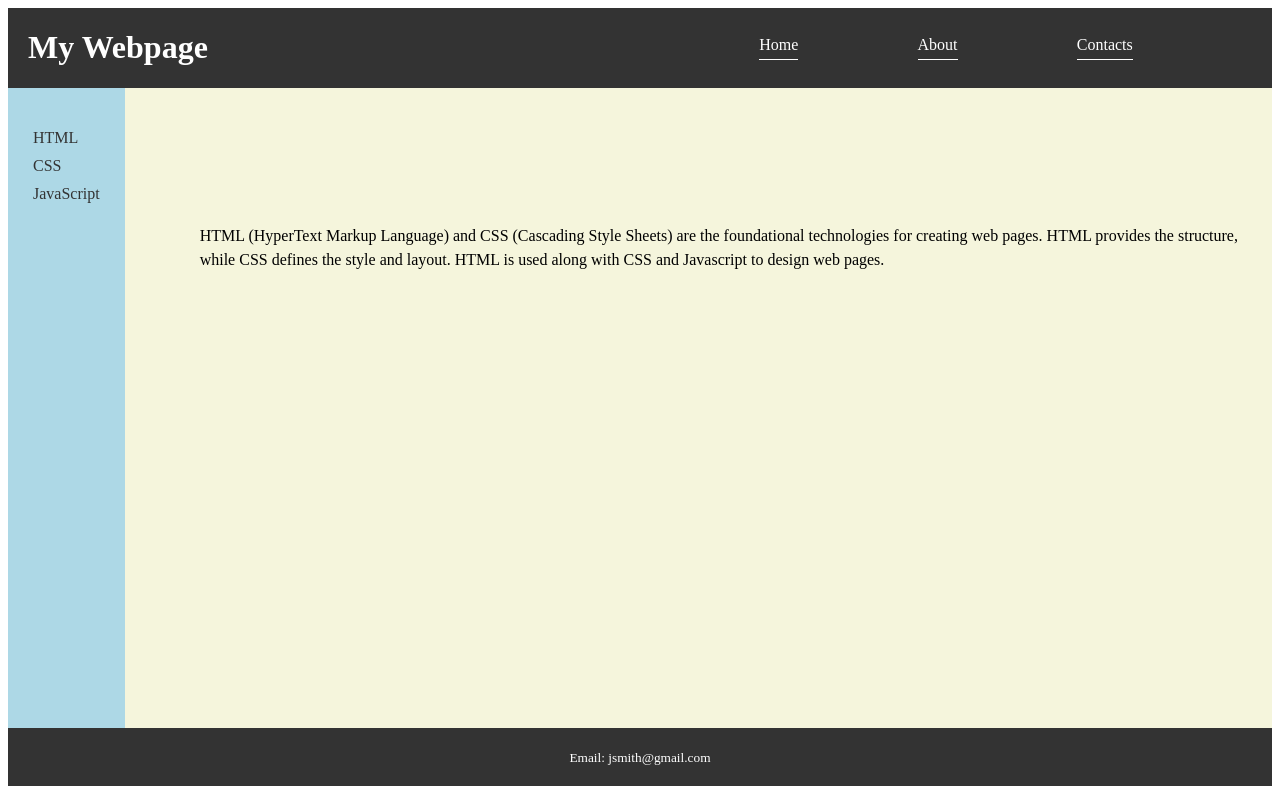
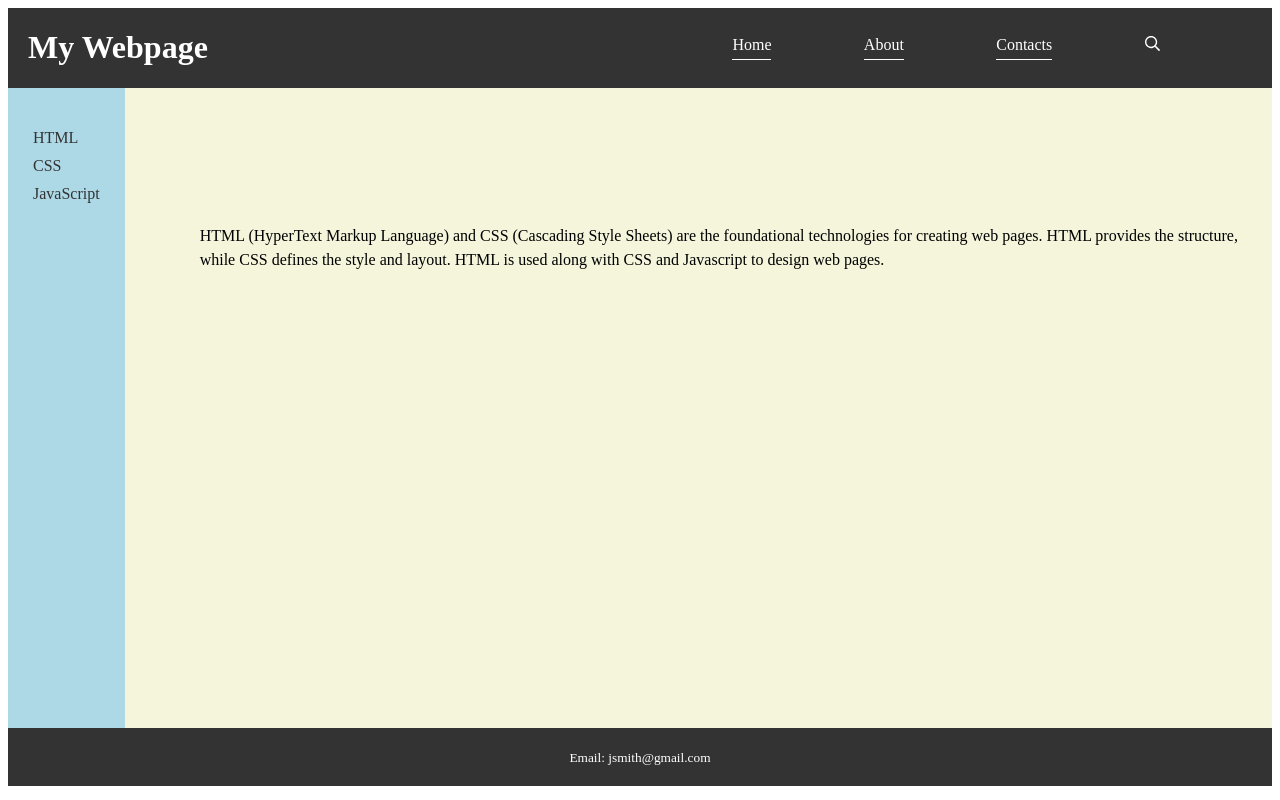
Before and after one commit to Franklin11111/pld-1, a plain HTML site: page index.html in a window 1280 px wide. Drawn offline with Linux system fonts and the light colour scheme.

Commit message:
Added search form

```diff
--- a/index.html
+++ b/index.html
@@ -10,9 +10,42 @@
     <header>
       <h1>My Webpage</h1>
       <nav>
-        <a href="#">Home</a>
-        <a href="#">About</a>
-        <a href="#">Contacts</a>
+        <ul class="nav">
+          <li>
+            <a href="#">Home</a>
+          </li>
+          <li>
+            <a href="#">About</a>
+          </li>
+          <li>
+            <a href="#">Contacts</a>
+          </li>
+          <li>
+            <form action="#" method="post" class="form-search">
+              <input
+                type="search"
+                name="q"
+                id="search-input"
+                placeholder="Search..."
+                aria-label="Search the site"
+              />
+              <button class="search-button">
+                <svg
+                  viewBox="0 0 512 512"
+                  xmlns="http://www.w3.org/2000/svg"
+                  width="20"
+                  height="20"
+                  class="search-icon"
+                >
+                  <title>Search icon</title>
+                  <path
+                    d="M508.5 468.9L387.1 347.5c-2.3-2.3-5.3-3.5-8.5-3.5h-13.2c31.5-36.5 50.6-84 50.6-136C416 93.1 322.9 0 208 0S0 93.1 0 208s93.1 208 208 208c52 0 99.5-19.1 136-50.6v13.2c0 3.2 1.3 6.2 3.5 8.5l121.4 121.4c4.7 4.7 12.3 4.7 17 0l22.6-22.6c4.7-4.7 4.7-12.3 0-17zM208 368c-88.4 0-160-71.6-160-160S119.6 48 208 48s160 71.6 160 160-71.6 160-160 160z"
+                  ></path>
+                </svg>
+              </button>
+            </form>
+          </li>
+        </ul>
       </nav>
     </header>
     <main>
--- a/styles.css
+++ b/styles.css
@@ -12,10 +12,14 @@ header {
 }
 nav {
   width: 50%;
+}
+nav .nav {
   display: flex;
   justify-content: space-evenly;
+  list-style: none;
+  color: #fff;
 }
-nav a {
+.nav a {
   display: inline-block;
   text-decoration: none;
   color: #fff;
@@ -55,3 +59,43 @@ li a {
   background-color: #333;
   color: #fff;
 }
+/* Search form */
+.form-search {
+  position: relative;
+}
+.form-search input[type="search"] {
+  display: inline-block;
+  padding-right: 20px;
+  color: #fff;
+  height: 30px;
+  border: 0;
+  outline: none;
+  position: absolute;
+  width: 0;
+  right: 0;
+  background: none;
+  cursor: pointer;
+  z-index: 3;
+  transition: width 0.4s cubic-bezier(0, 0.795, 0, 1);
+}
+.search-button {
+  display: inline-block;
+  background: transparent;
+  border: 0;
+  margin: 0;
+  padding: 0;
+}
+.search-icon {
+  fill: #fff;
+  width: 15px;
+  height: 15px;
+}
+.form-search input[type="search"]:focus {
+  position: relative;
+  width: 120px;
+  z-index: 1;
+  border-bottom: 1px solid #999;
+  padding: 0;
+  cursor: text;
+  margin: 0 10px;
+}
```
